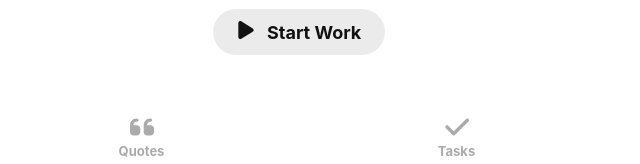
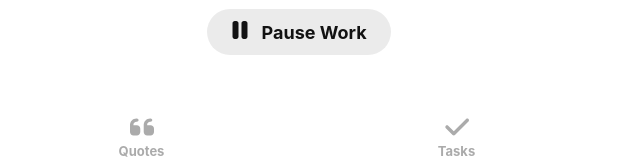
Before and after one commit to egeuysall/timora, a website: page home.html in a window 1280 px wide. Both pictures are taken after a click on the button "Start Work". Shown: the part 802-966 px from the top of the page, 341-981 px from the left. Drawn offline with Linux system fonts and the light colour scheme.

Commit message:
Make the button change icon

```diff
--- a/home.html
+++ b/home.html
@@ -19,9 +19,9 @@
             <h1 class="timer">25:00</h1>
         </div>
         <div class="buttons">
-            <button class="start-work">
+            <button class="start-work" id="start-work">
                 <img class="work-icon" src="/assets/icons/play-icon.svg" alt="Start Work Icon">
-                Start Work
+                <span>Start Work</span>
             </button>
         </div>
     </div>
@@ -45,6 +45,6 @@
     </div>
     <script src="scripts/home.js"></script>
     <script src="scripts/global.js"></script>
-    <script src="scripts/pomodoro.j"></script>
+    <script src="scripts/pomodoro.js"></script>
 </body>
 </html>
--- a/scripts/pomodoro.js
+++ b/scripts/pomodoro.js
@@ -1,5 +1,7 @@
-const audio = new Audio('/assets/profiles/focus-music.mp3');
+const audio = new Audio('/assets/images/focus-music.mp3');
 const workButton = document.querySelector('#start-work');
+const workIcon = workButton.querySelector('.work-icon');
+const workText = workButton.querySelector('span');
 
 audio.loop = true;
 
@@ -7,15 +9,13 @@ workButton.addEventListener('click', () => {
   if (audio.paused) {
     audio.play()
       .then(() => {
-        console.log('Audio started playing');
+        workIcon.src = '/assets/icons/pause-icon.svg';
+        workText.textContent = 'Pause Work';
       })
-      .catch(error => {
-        console.error('Error playing audio:', error);
-      });
+      .catch(() => {});
   } else {
     audio.pause();
-    console.log('Audio paused');
+    workIcon.src = '/assets/icons/play-icon.svg';
+    workText.textContent = 'Start Work';
   }
 });
-
-// Pomodoro Logic
```
Also changed, not shown: assets/icons/pause-icon.svg (added).
